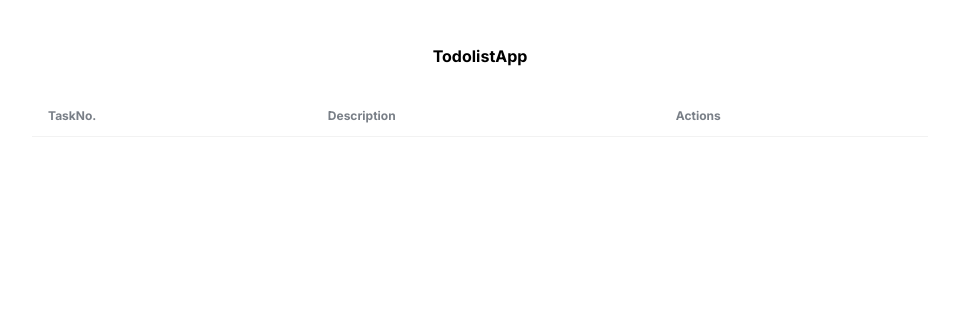
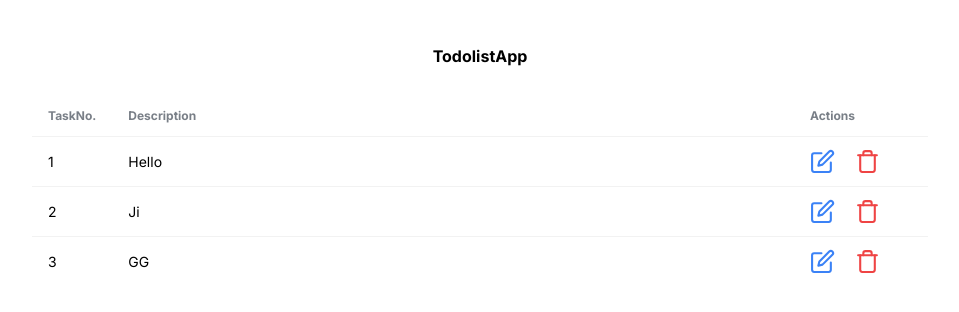
Before and after one commit to zeeshanhaider5121472/nestjs-todolist, a Next.js app: page / in a window 1280 px wide. Shown: the top 312 px of the page, without its empty margins (160-1119 px from the left). Built offline with nearby package versions, Linux system fonts and the light colour scheme; data requests are answered from the project's data file.

Commit message:
testing3

```diff
--- a/api.ts
+++ b/api.ts
@@ -1,13 +1,13 @@
-// import { TableTasks } from "./types/tabledata";
+import { TableTasks } from "./types/tabledata";
 
-// const baseurl = "http://localhost:3001";
+const baseurl = "http://localhost:3001";
 
-// // // Fetch data from API
-// export const gettabledata = async (): Promise<TableTasks[]> => {
-//   const res = await fetch(`${baseurl}/tasks`, { cache: "no-store" });
-//   const data = res.json();
-//   return data;
-// };
+// // Fetch data from API
+export const gettabledata = async (): Promise<TableTasks[]> => {
+  const res = await fetch(`${baseurl}/tasks`, { cache: "no-store" });
+  const data = res.json();
+  return data;
+};
 
 // //Post API
 // export const posttabledata = async (todo: TableTasks): Promise<TableTasks> => {
--- a/src/app/components/Table.tsx
+++ b/src/app/components/Table.tsx
@@ -1,14 +1,13 @@
-
 import { TableTasks } from "../../../types/tabledata";
-// import { Task } from "./Task";
+import { Task } from "./Task";
 
 interface TodoList {
   tasks: TableTasks[];
 }
 
-const Table: React.FC<TodoList> = () => {
-// const Table: React.FC<TodoList> = ({ tasks }) => {
-return (
+// const Table: React.FC<TodoList> = () => {
+const Table: React.FC<TodoList> = ({ tasks }) => {
+  return (
     <div className="overflow-x-auto">
       <table className="table">
         <thead>
@@ -19,9 +18,9 @@ return (
           </tr>
         </thead>
         <tbody>
-          {/* {tasks.map((task) => (
+          {tasks.map((task) => (
             <Task key={task.id} task={task} />
-          ))} */}
+          ))}
         </tbody>
       </table>
     </div>
--- a/src/app/components/Task.tsx
+++ b/src/app/components/Task.tsx
@@ -1,81 +1,81 @@
-// "use client";
-// import { useRouter } from "next/navigation";
-// import { FormEventHandler, useState } from "react";
-// import { FiEdit, FiTrash } from "react-icons/fi";
+"use client";
+import { useRouter } from "next/navigation";
+import { useState } from "react";
+import { FiEdit, FiTrash } from "react-icons/fi";
 // import { deletetabledata, patchtabledata } from "../../../api";
-// import { TableTasks } from "../../../types/tabledata";
+import { TableTasks } from "../../../types/tabledata";
 // import Modaledit from "./Modaledit";
 
-// interface TaskProps {
-//   task: TableTasks;
-// }
+interface TaskProps {
+  task: TableTasks;
+}
 
-// export const Task: React.FC<TaskProps> = ({ task }) => {
-//   const [modalOpen, setModalOpen] = useState<boolean>(false);
-//   const [updatedTaskValue, setUpdatedTaskValue] = useState<string>(
-//     task.Description
-//   );
-//   const router = useRouter();
+export const Task: React.FC<TaskProps> = ({ task }) => {
+  const [modalOpen, setModalOpen] = useState<boolean>(false);
+  const [updatedTaskValue, setUpdatedTaskValue] = useState<string>(
+    task.Description
+  );
+  const router = useRouter();
 
-//   const handleUpdateTodo: FormEventHandler<HTMLFormElement> = async (e) => {
-//     e.preventDefault();
-//     await patchtabledata({
-//       id: task.id,
-//       taskNumber: task.taskNumber,
-//       Description: updatedTaskValue,
-//     });
-//     console.log(updatedTaskValue);
-//     // setUpdatedTaskValue("");
-//     setModalOpen(false);
-//     router.refresh();
-//   };
+  // const handleUpdateTodo: FormEventHandler<HTMLFormElement> = async (e) => {
+  //   e.preventDefault();
+  //   await patchtabledata({
+  //     id: task.id,
+  //     taskNumber: task.taskNumber,
+  //     Description: updatedTaskValue,
+  //   });
+  //   console.log(updatedTaskValue);
+  //   // setUpdatedTaskValue("");
+  //   setModalOpen(false);
+  //   router.refresh();
+  // };
 
-//   return (
-//     <tr key={task.id}>
-//       <td className="w-fit">{task.taskNumber}</td>
-//       <td className="w-full">{task.Description}</td>
-//       <td className="flex flex-row gap-5">
-//         <FiEdit
-//           onClick={() => setModalOpen(true)}
-//           className="text-blue-500 cursor-pointer"
-//           size={25}
-//         />
-//         <FiTrash
-//           className="text-red-500 cursor-pointer"
-//           size={25}
-//           onClick={() => {
-//             deletetabledata(task.id);
-//             router.refresh();
-//           }}
-//         />
-//       </td>
-//       <td>
-//         <Modaledit
-//           // task={task}
-//           modalOpen={modalOpen}
-//           setModalOpen={setModalOpen}
-//         >
-//           <h3 className="font-bold text-lg items-start">Edit Task</h3>
-//           <form
-//             onSubmit={handleUpdateTodo}
-//             className="flex flex-col mt-5 items-center"
-//           >
-//             <input
-//               value={updatedTaskValue}
-//               onChange={(e) => setUpdatedTaskValue(e.target.value)}
-//               className="input w-full"
-//               type="text"
-//               placeholder="Edit your task"
-//             />
-//             <button
-//               className="bg-blue-500 text-white btn w-full "
-//               type="submit"
-//             >
-//               Update Task
-//             </button>
-//           </form>
-//         </Modaledit>
-//       </td>
-//     </tr>
-//   );
-// };
+  return (
+    <tr key={task.id}>
+      <td className="w-fit">{task.taskNumber}</td>
+      <td className="w-full">{task.Description}</td>
+      <td className="flex flex-row gap-5">
+        <FiEdit
+          onClick={() => setModalOpen(true)}
+          className="text-blue-500 cursor-pointer"
+          size={25}
+        />
+        <FiTrash
+          className="text-red-500 cursor-pointer"
+          size={25}
+          onClick={() => {
+            // deletetabledata(task.id);
+            // router.refresh();
+          }}
+        />
+      </td>
+      <td>
+        {/* <Modaledit
+          // task={task}
+          modalOpen={modalOpen}
+          setModalOpen={setModalOpen}
+        >
+          <h3 className="font-bold text-lg items-start">Edit Task</h3>
+          <form
+            onSubmit={handleUpdateTodo}
+            className="flex flex-col mt-5 items-center"
+          >
+            <input
+              value={updatedTaskValue}
+              onChange={(e) => setUpdatedTaskValue(e.target.value)}
+              className="input w-full"
+              type="text"
+              placeholder="Edit your task"
+            />
+            <button
+              className="bg-blue-500 text-white btn w-full "
+              type="submit"
+            >
+              Update Task
+            </button>
+          </form>
+        </Modaledit> */}
+      </td>
+    </tr>
+  );
+};
--- a/src/app/page.tsx
+++ b/src/app/page.tsx
@@ -1,10 +1,10 @@
 import { Toaster } from "react-hot-toast";
-// import { gettabledata } from "../../api";
+import { gettabledata } from "../../api";
 import Table from "./components/Table";
 // export const revalidate = 0;
 export default async function Home() {
-  // const data = await gettabledata();
-  // console.log(data);
+  const data = await gettabledata();
+  console.log(data);
   return (
     <main className="bg-white">
       <Toaster position="top-center" />
@@ -14,8 +14,7 @@ export default async function Home() {
           TodolistApp
         </div>
         {/* <AddTask olddata={data} /> */}
-        <Table tasks={[]} />
-        {/* <Table tasks={data} /> */}
+        <Table tasks={data} />
       </div>
     </main>
   );
```
Also changed, not shown: data/todolist.json (line endings or trailing spaces).
